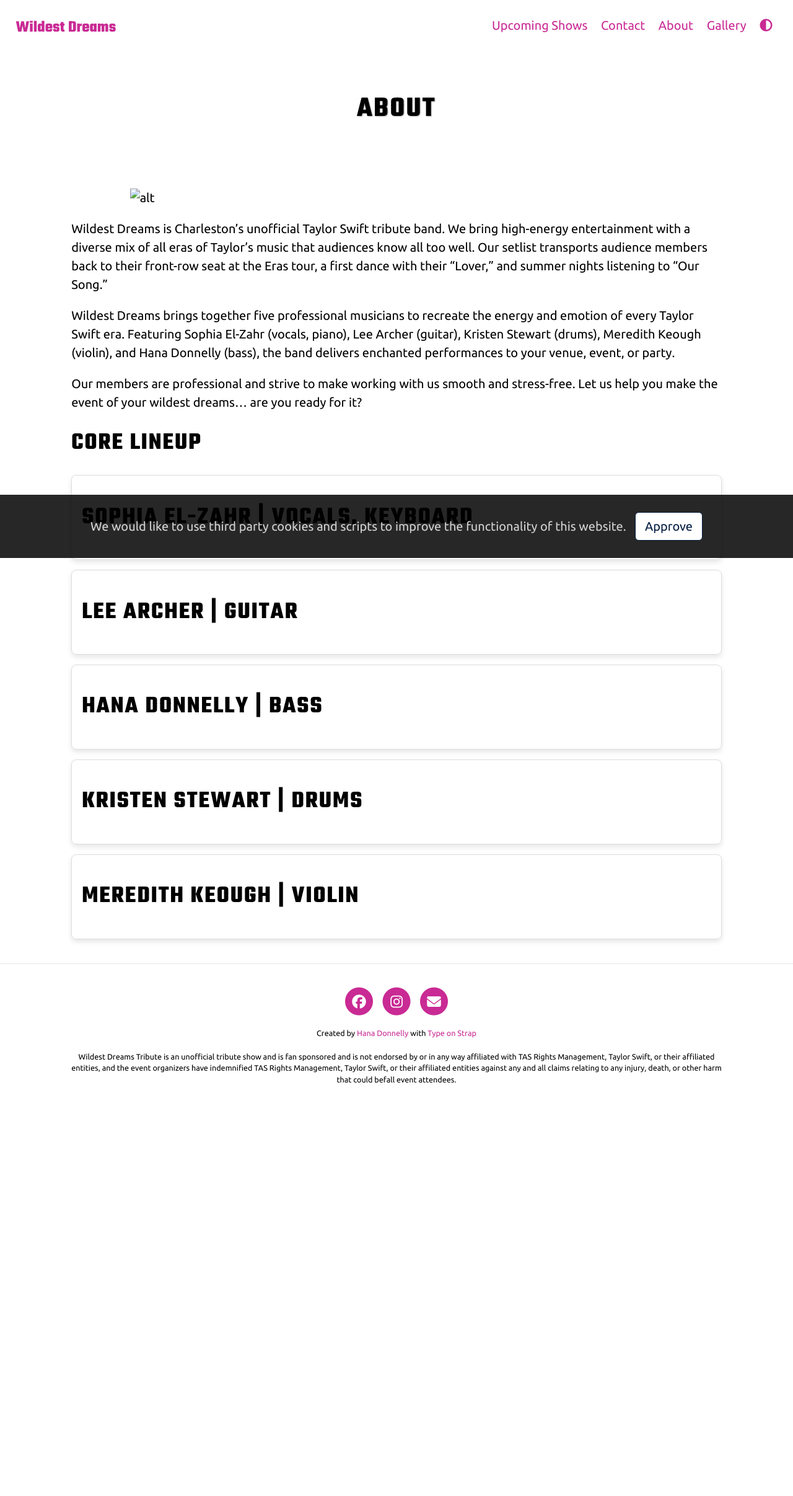
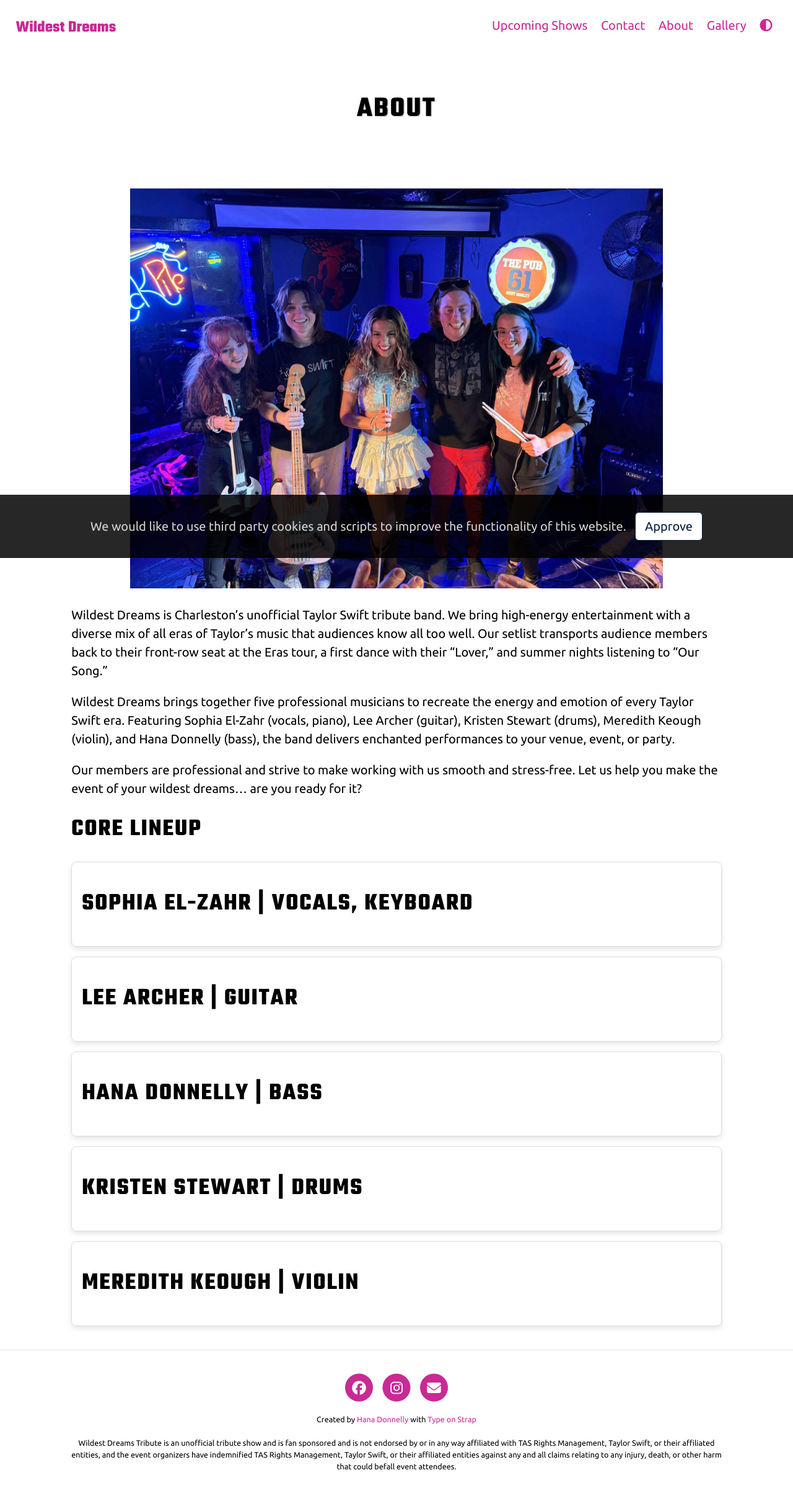
Before and after one commit to hanaEdonnelly/WildestDreams, a Jekyll site: the page built from pages/about.md, in a window 1280 px wide. Shown: the whole page at 62% size. Built offline with Jekyll 4.4.1, drawn with Linux system fonts in a browser that asks for light colours; before the commit the page ends 1790 px from its top, so only the background shows below that.

Commit message:
About pg

```diff
--- a/pages/about.md
+++ b/pages/about.md
@@ -6,7 +6,7 @@
 position: 3
 ---
 
-![alt](assets/img/pexels/2026-01-01-Pub-61.jpg)
+![alt](/assets/img/pexels/2026-01-01-Pub-61.jpg)
 
 Wildest Dreams is Charleston's unofficial Taylor Swift tribute band. We bring high-energy entertainment with a diverse mix of all eras of Taylor's music that audiences know all too well. Our setlist transports audience members back to their front-row seat at the Eras tour, a first dance with their "Lover," and summer nights listening to "Our Song."
 
```
